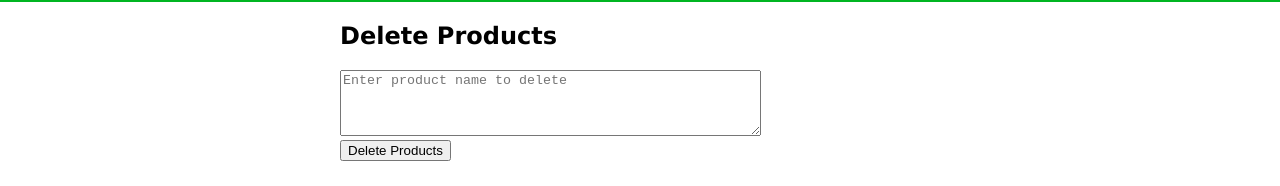
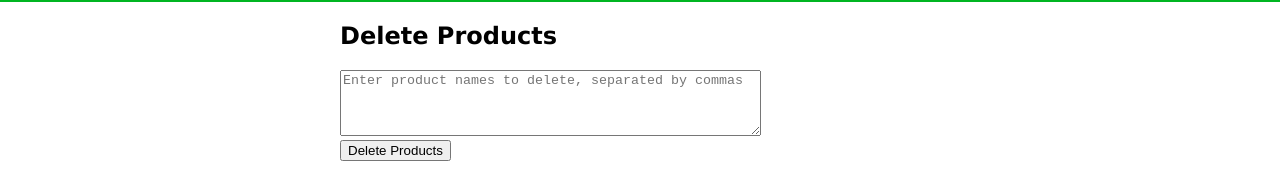
Before and after one commit to raako71/hypa.space, a React (Vite) app: page /delete in a window 1280 px wide. Shown: the part 136-322 px from the top of the page. Built offline with nearby package versions, Linux system fonts and the light colour scheme; no server answers.

Commit message:
delete array

```diff
--- a/src/pages/delete.jsx
+++ b/src/pages/delete.jsx
@@ -6,20 +6,22 @@ const DeletePage = ({
     userID,
     existingData
 }) => {
-    const [productName, setProductName] = useState('');
+    const [productNamesInput, setProductNamesInput] = useState('');
     const [productNamesToDelete, setProductNamesToDelete] = useState([]);
     const [runDelete, setRunDelete] = useState(false);
     const [isDeleting, setIsDeleting] = useState(false);
     const [buttonText, setButtonText] = useState('Delete Products');
 
     const handleInputChange = (event) => {
-        setProductName(event.target.value);
+        setProductNamesInput(event.target.value);
     };
 
     const handleDeleteButtonClick = async () => {
-        if (!productName.trim()) return;
+        const productNamesArray = productNamesInput.split(',').map(name => name.trim()).filter(name => name);
 
-        setProductNamesToDelete([productName]);
+        if (productNamesArray.length === 0) return;
+
+        setProductNamesToDelete(productNamesArray);
         setIsDeleting(true);
         setButtonText('Deleting...');
         setRunDelete(true);
@@ -29,16 +31,16 @@ const DeletePage = ({
 
         setRunDelete(false);
         setIsDeleting(false);
-        setButtonText('Delete Product');
+        setButtonText('Delete Products');
     };
 
     return (
         <div className='article'>
             <h2>Delete Products</h2>
             <textarea
-                value={productName}
+                value={productNamesInput}
                 onChange={handleInputChange}
-                placeholder="Enter product name to delete"
+                placeholder="Enter product names to delete, separated by commas"
                 rows="4"
                 cols="50"
             />
@@ -55,7 +57,7 @@ const DeletePage = ({
                     userID={userID} // Example userID, replace with actual user ID
                     existingData={existingData} // Example existingData, adjust as per your structure
                     productNames={productNamesToDelete} // Pass the product names to delete
-                    test={false} // Set test mode to true
+                    test={false} // Set test mode to false
                     run={runDelete} // Pass the run state
                     onComplete={() => {}} // No need to handle completion in this case
                 />
@@ -67,6 +69,6 @@ const DeletePage = ({
 DeletePage.propTypes = {
     userID: PropTypes.string,
     existingData: PropTypes.object
-  };
+};
 
 export default DeletePage;
```
